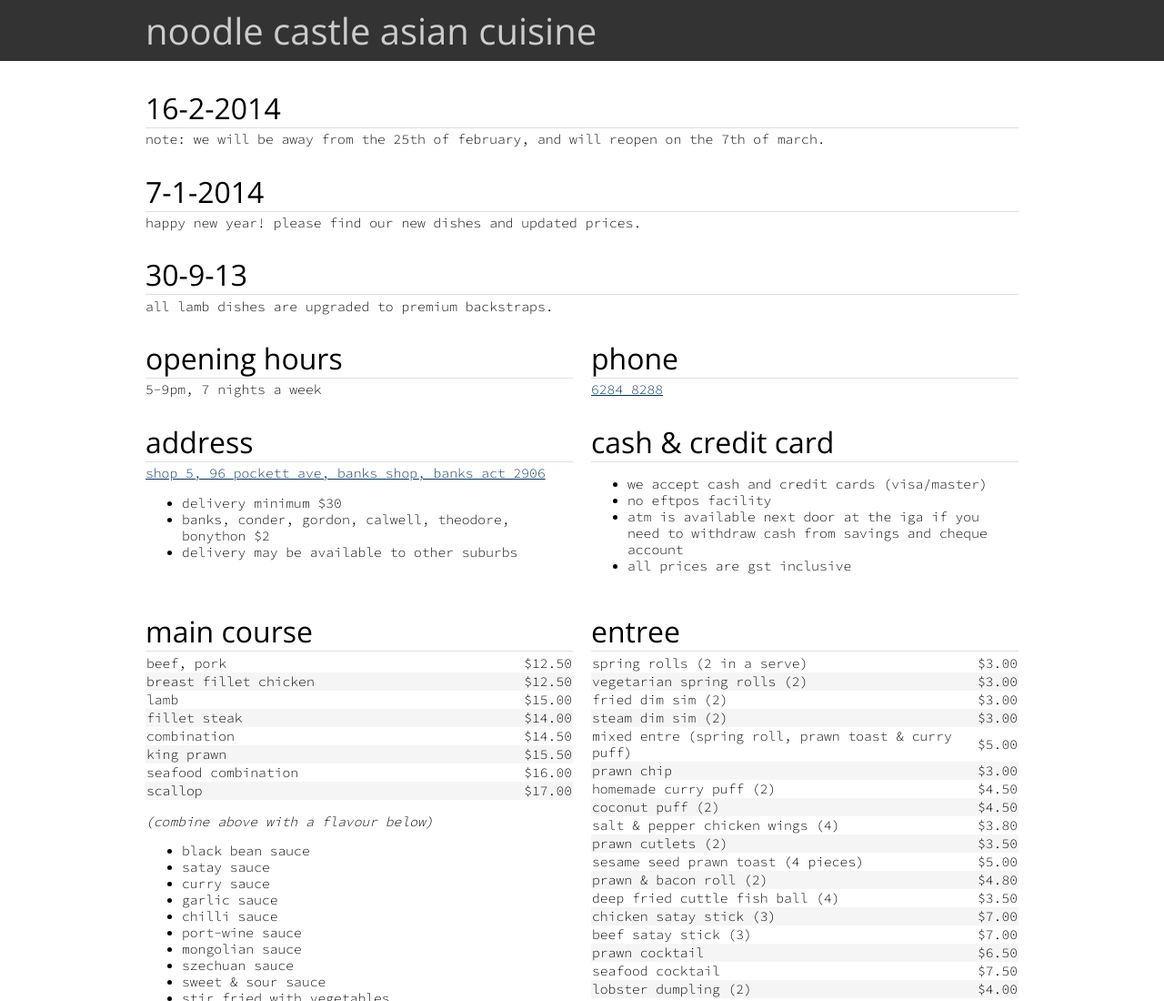
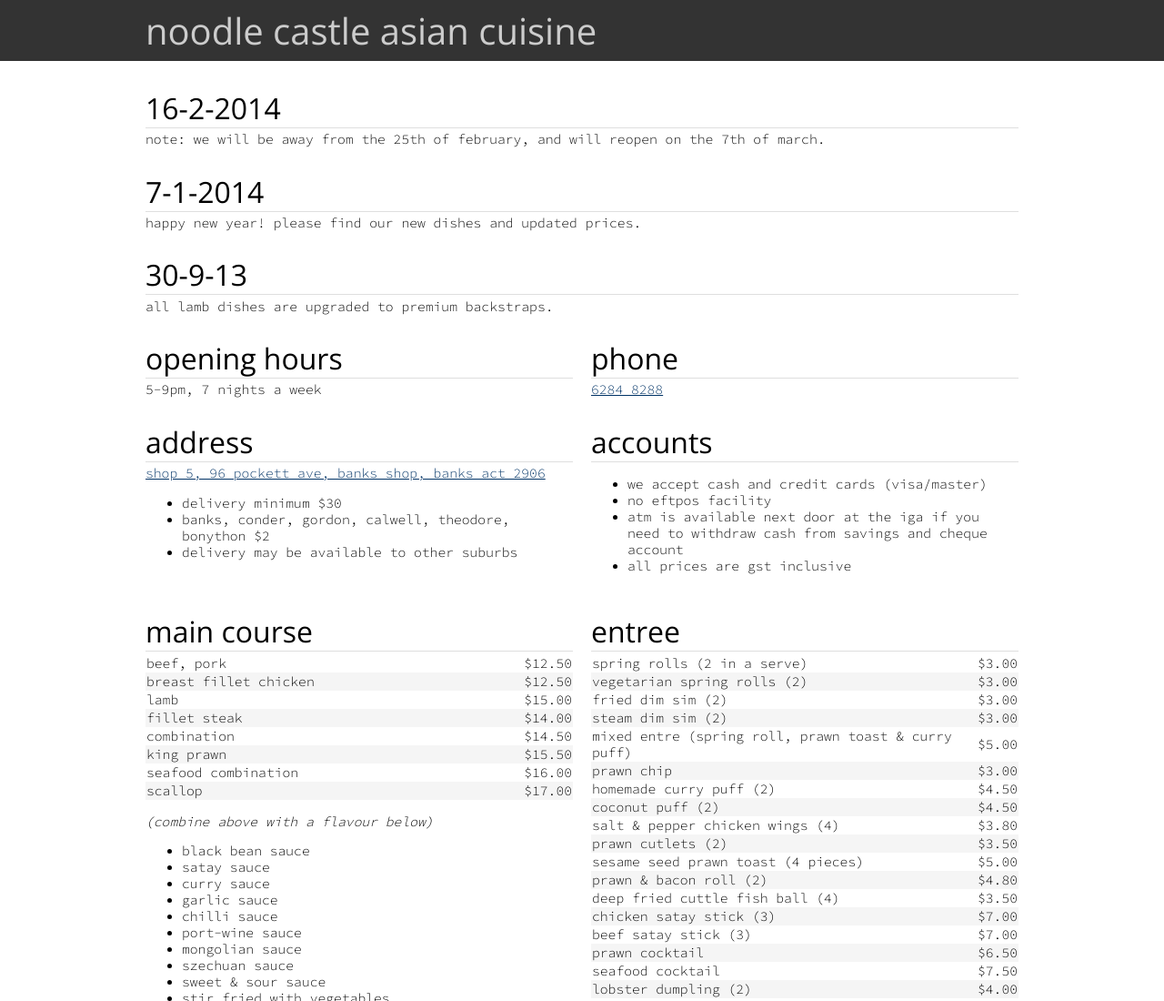
Before and after one commit to noodlecastle/noodlecastle.github.io, a plain HTML site: page index.html in a window 1280 px wide. Shown: the top 1100 px of the page at 91% size. Drawn offline with nearby package versions, Linux system fonts and the light colour scheme.

Commit message:
updated cash heading to accounts.

```diff
--- a/index.html
+++ b/index.html
@@ -155,7 +155,7 @@ All lamb dishes are upgraded to premium backstraps.
 </div>
 
 <div class=item>
-<h2>Cash &amp; credit card</h2>
+<h2>Accounts</h2>
 <ul>
 <li>We accept cash and credit cards (Visa/Master)
 <li>No eftpos facility
```
